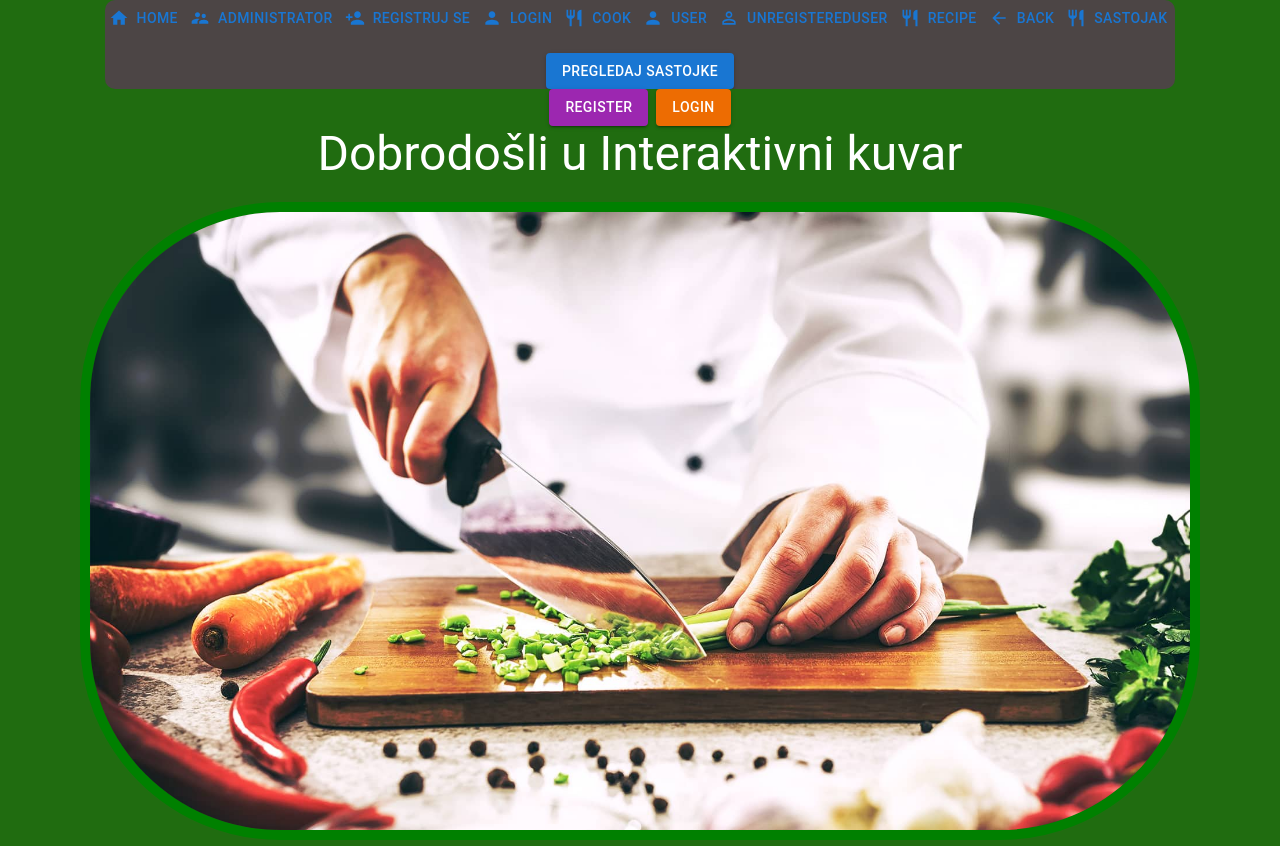
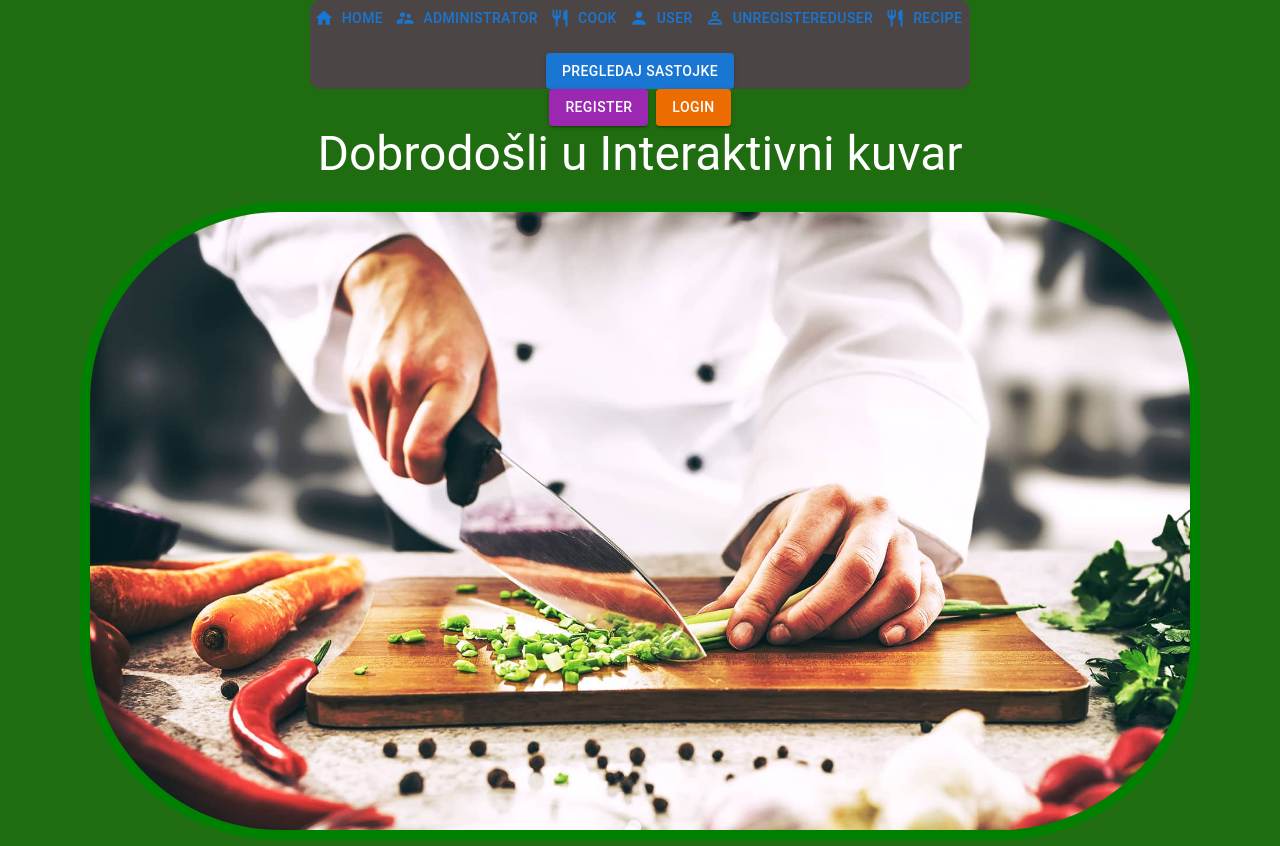
Before and after one commit to BarovicA/frontend_CookBook, a React (Create React App) app: page / in a window 1280 px wide. Built offline with nearby package versions, Linux system fonts and the light colour scheme.

Commit message:
Ozivljavanje dugmica login i register na home page-u i brisanje nepotrebnih dugmica u privremenom navbaru

```diff
--- a/src/App.js
+++ b/src/App.js
@@ -104,7 +104,6 @@ function App() {
   };
 
   return (
-    <div>
     <div className="App">
       <header className="App-header">
         <div>
@@ -119,13 +118,9 @@ function App() {
             onRecipeClick={handleRecipeClick}
           />
 
-
-
-
           <div className='proba'>
-        <Outlet></Outlet>
-        </div>
-
+            <Outlet></Outlet>
+          </div>
         </div>
         <div>
           {isLoginVisible ? (
@@ -139,7 +134,11 @@ function App() {
           ) : isUserVisible ? (
             <User onHomeClick={handleHomeClick} />
           ) : isUnregisteredUserVisible ? (
-            <UnregisteredUser onHomeClick={handleHomeClick} />
+            <UnregisteredUser
+              onHomeClick={handleHomeClick}
+              onRegisterClick={handleRegisterClick}
+              onLoginClick={handleLoginClick}
+            />
           ) : isRecipeVisible ? (
             <Recipe />
           ) : (
@@ -148,8 +147,7 @@ function App() {
         </div>
       </header>
     </div>
-    </div>
   );
 }
 
-export default App
+export default App;
--- a/src/Navbar.js
+++ b/src/Navbar.js
@@ -46,16 +46,7 @@ const Navbar = ({
             Administrator
           </Button>
         </li>
-        <li>
-          <Button onClick={onRegisterClick} startIcon={<RegisterIcon />}>
-            Registruj se
-          </Button>
-        </li>
-        <li>
-          <Button onClick={onLoginClick} startIcon={<LoginIcon />}>
-            Login
-          </Button>
-        </li>
+
         <li>
           <Button onClick={onCookClick} startIcon={<CookIcon />}>
             Cook
@@ -76,17 +67,17 @@ const Navbar = ({
             Recipe
           </Button>
         </li>
-        <li>
+        {/* <li>
           <Button onClick={onBackClick} startIcon={<ArrowBackIcon />}>
             Back
           </Button>
         </li>
-        <li>
+        <li> */}
           {/* Dodajemo dugme za otvaranje Ingredients modala */}
-          <Button onClick={handleIngredientsOpen} startIcon={<CookIcon  />}>
+          {/* <Button onClick={handleIngredientsOpen} startIcon={<CookIcon  />}>
             Sastojak
-          </Button>
-        </li>
+          </Button> */}
+        {/* </li> */}
       </ul>
 
       {/* Renderujemo Ingredients modal */}
--- a/src/UnregisteredUser.js
+++ b/src/UnregisteredUser.js
@@ -14,31 +14,23 @@ const StyledLogo = styled('img')`
   &.show {
     opacity: 1;
   }
-    border: 10px solid green;
-    border-opacity: 0.5;
+  border: 10px solid green;
+  border-opacity: 0.5;
 `;
 
 const UnregisteredUser = ({
   onHomeClick,
   onRegisterClick,
-  onLoginClick, }) => {
+  onLoginClick,
+}) => {
   const [showLogo, setShowLogo] = useState(false);
 
   useEffect(() => {
     setShowLogo(true);
   }, []);
 
-  const handleRegisterClick = () => {
-    console.log('Register button clicked');
-  };
-
-  const handleLoginClick = () => {
-    console.log('Login button clicked');
-  };
-
   return (
     <Box sx={{ textAlign: 'center' }}>
-
       <Button onClick={onRegisterClick} variant="contained" color="secondary" sx={{ mr: 1 }}>
         Register
       </Button>
@@ -49,7 +41,6 @@ const UnregisteredUser = ({
         Dobrodošli u Interaktivni kuvar
       </Typography>
       <Box sx={{ marginTop: '20px' }}>
-
         <StyledLogo src={logo} alt="Logo" className={showLogo ? 'show' : ''} />
       </Box>
     </Box>
```
